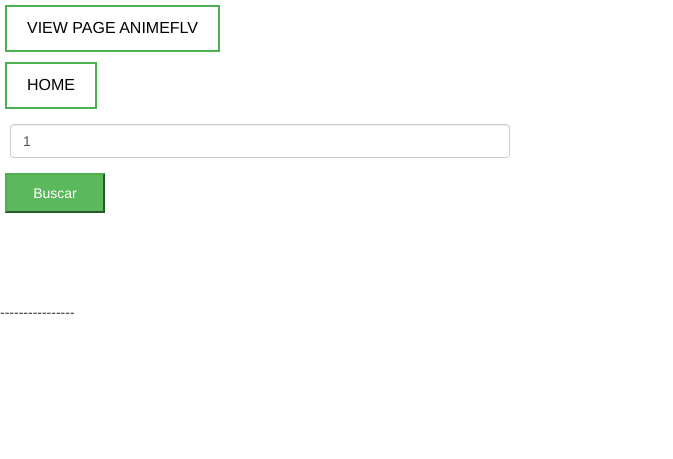
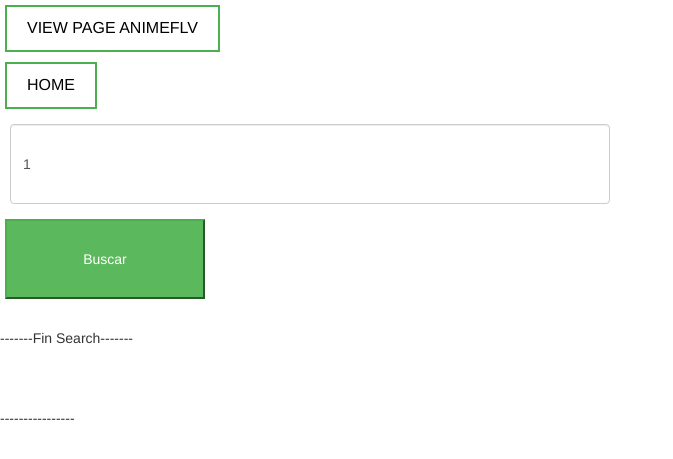
Before and after one commit to BryanLizana/animeflv_view, a PHP site: page /page.php?q=1 in a window 1280 px wide. Shown: the top 459 px of the page, without its empty margins (0-673 px from the left). Run offline with PHP 8.4, Linux system fonts and the light colour scheme; data that the repository does not hold is empty; some libraries are stand-ins or nearby versions.

Commit message:
Update proccess

```diff
--- a/header.php
+++ b/header.php
@@ -37,19 +37,22 @@ a{
 <form action="search.php" method="get">
 <input name="q" type="text" id="search-anime"  class="form-control" autocomplete="off" placeholder="Buscar..." value="<?php echo $_REQUEST['q'] ?>" style="
     width: 50%;
-    max-width: 500px;
+    max-width: 600px;
     margin:  10px;
+    height: 80px;
+
 ">
 
  <button type="button"  class=" btn-success fa-search" style="
                 margin: 5px;
-                height: 40px;
-                width:100px;
+                height: 80px;
+                width:200px;
             ">Buscar</button>
 
 </form>
 <div class="DpdwCnt TtCn">
 <ul class="ListResult"></ul>
+<span>-------Fin Search-------</span>
 </div>
 <br>
 
--- a/page.php
+++ b/page.php
@@ -11,13 +11,14 @@ $html_anime_iframe = $html_anime;
 $html_anime_iframe =  $AnimeFlv->getTags($html_anime_iframe,'<iframe','</iframe>');
 
 // $AnimeFlv->debug =1;
-$AnimeFlv->startIframe($html_anime_iframe);
-
-echo '<br> ----------------';
 
 $final = $AnimeFlv->removeScript($AnimeFlv->removeScript($html_anime,'<noscript','</noscript>'));
 $final =  $AnimeFlv->getTags($final,'<a','</a>');
 echo $final;
-echo $html_anime_iframe;
+// echo $html_anime_iframe;
+echo '<br> ----------------';
+
+$AnimeFlv->startIframe($html_anime_iframe);
+
 
 ?>
```
Also changed, not shown: class.anime.php (+37 -0 lines).
